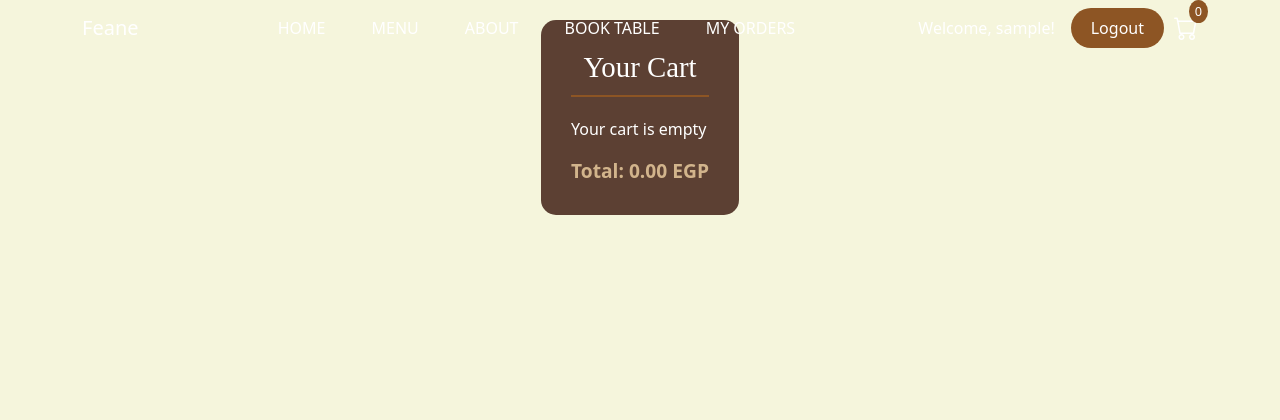
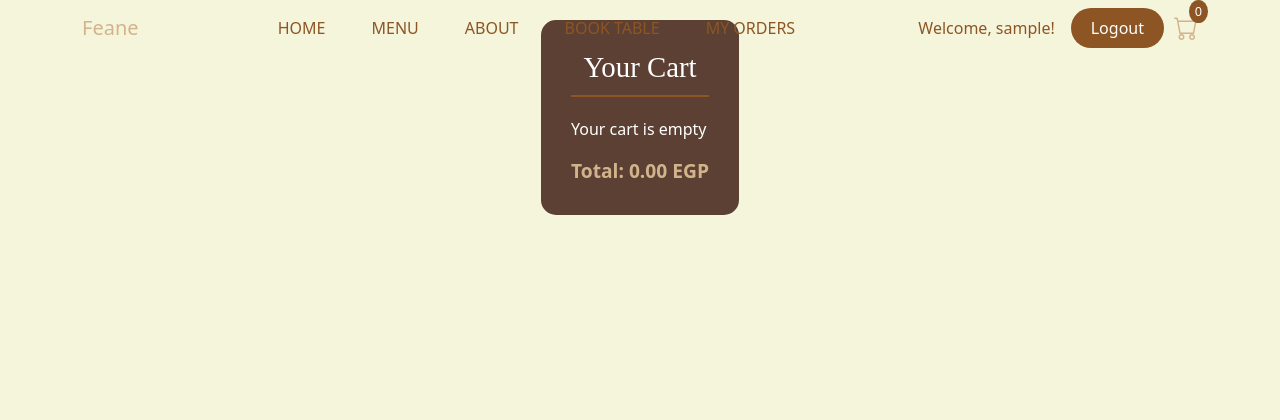
Before and after one commit to aliaa11/CafeteriaPHP_Project, a PHP site: page /cart.php in a window 1280 px wide. Shown: the top 420 px of the page. Run offline with PHP 8.4, Linux system fonts and the light colour scheme; the visitor is signed in with stand-in values (Sample User, id 1); data that the repository does not hold is empty.

Commit message:
updatenavbar

```diff
--- a/cart.php
+++ b/cart.php
@@ -102,12 +102,15 @@ $cart_count = array_sum($_SESSION['cart']);
             width: 100%;
             z-index: 3;
         }
+        .navbar .navbar-brand {
+            color: #d2b48c; /* درجة بني فاتحة عشان كلمة Feane تبقى واضحة */
+        }
         .navbar .nav-link {
-            color: white;
+            color: #8d5524; /* درجة بني غامق وواضح */
             margin: 0 15px;
         }
         .navbar .nav-link:hover {
-            color: #8d5524;
+            color: #6d3e1a;
         }
         .navbar .btn-order-online {
             background-color: #8d5524;
@@ -119,13 +122,16 @@ $cart_count = array_sum($_SESSION['cart']);
         .navbar .btn-order-online:hover {
             background-color: #6d3e1a;
         }
+        .navbar .welcome-text {
+            color: #8d5524; /* نفس لون الروابط */
+        }
         .cart-icon {
             position: relative;
             margin-left: 10px;
         }
         .cart-icon i {
             font-size: 1.5rem;
-            color: white;
+            color: #d2b48c; /* درجة بني فاتحة عشان الأيقونة تبان */
         }
         .cart-icon .cart-count {
             position: absolute;
@@ -219,9 +225,14 @@ $cart_count = array_sum($_SESSION['cart']);
             align-items: center;
             justify-content: center;
         }
-        .quantity-controls button:hover {
-            background-color: #6d3e1a;
+        /* شيلنا تأثير الـ Hover */
+        .cart-section .btn-danger {
+            background-color: #8d5524;
+            border: none;
+            border-radius: 25px;
+            padding: 5px 10px;
         }
+        /* شيلنا تأثير الـ Hover */
         .cart-section .total-price {
             font-size: 1.2rem;
             font-weight: bold;
@@ -318,7 +329,7 @@ $cart_count = array_sum($_SESSION['cart']);
     <!-- Navigation Bar -->
     <nav class="navbar navbar-expand-lg">
         <div class="container">
-            <a class="navbar-brand text-white" href="#">Feane</a>
+            <a class="navbar-brand" href="#">Feane</a>
             <button class="navbar-toggler" type="button" data-bs-toggle="collapse" data-bs-target="#navbarNav" aria-controls="navbarNav" aria-expanded="false" aria-label="Toggle navigation">
                 <span class="navbar-toggler-icon"></span>
             </button>
@@ -341,7 +352,7 @@ $cart_count = array_sum($_SESSION['cart']);
                     </li>
                 </ul>
                 <div class="d-flex align-items-center">
-                    <span class="text-white me-3">Welcome, <?php echo htmlspecialchars($_SESSION['username']); ?>!</span>
+                    <span class="welcome-text me-3">Welcome, <?php echo htmlspecialchars($_SESSION['username']); ?>!</span>
                     <a href="logout.php" class="btn btn-order-online">Logout</a>
                     <a href="cart.php" class="cart-icon" onclick="window.location.href='cart.php'; return false;">
                         <i class="bi bi-cart"></i>
```
